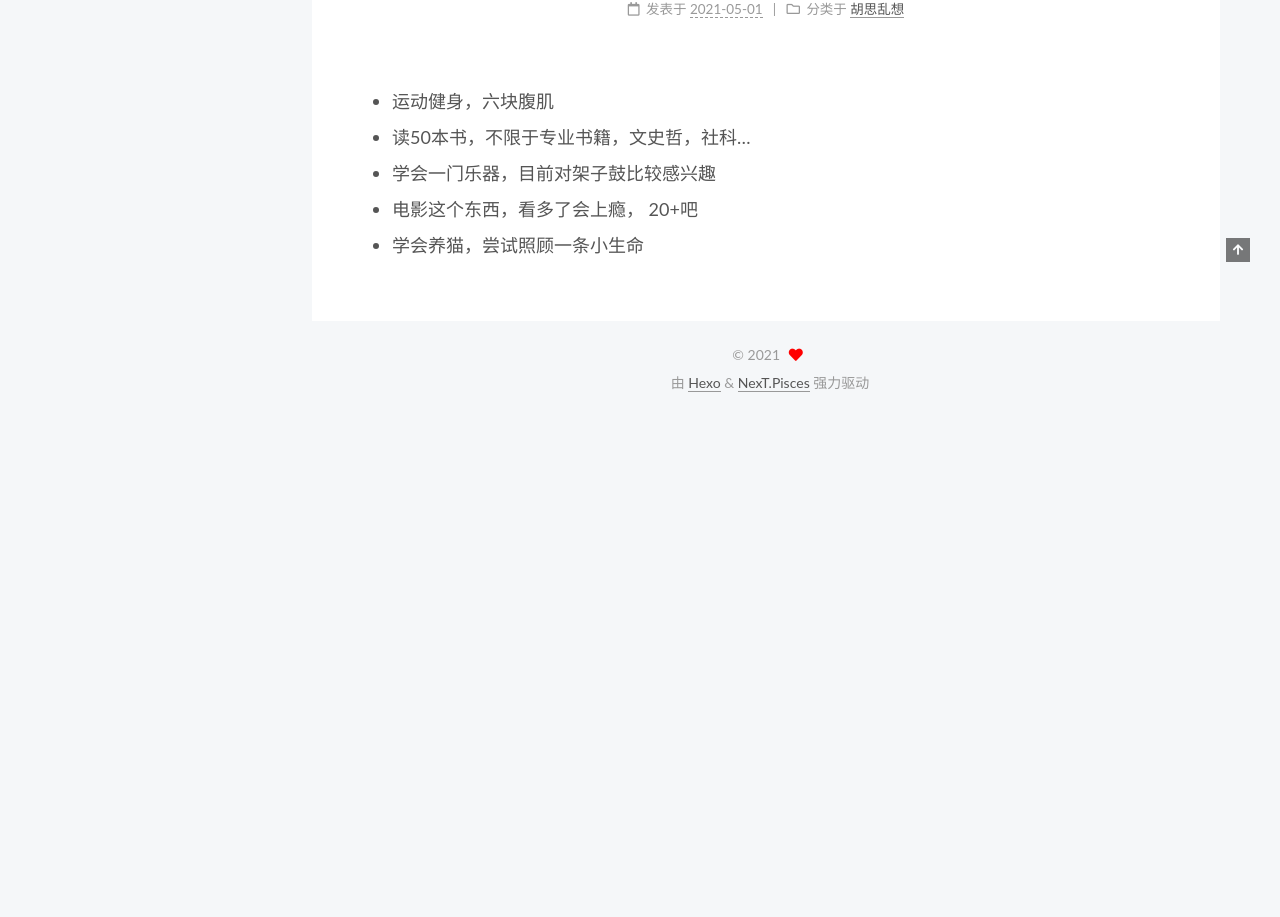
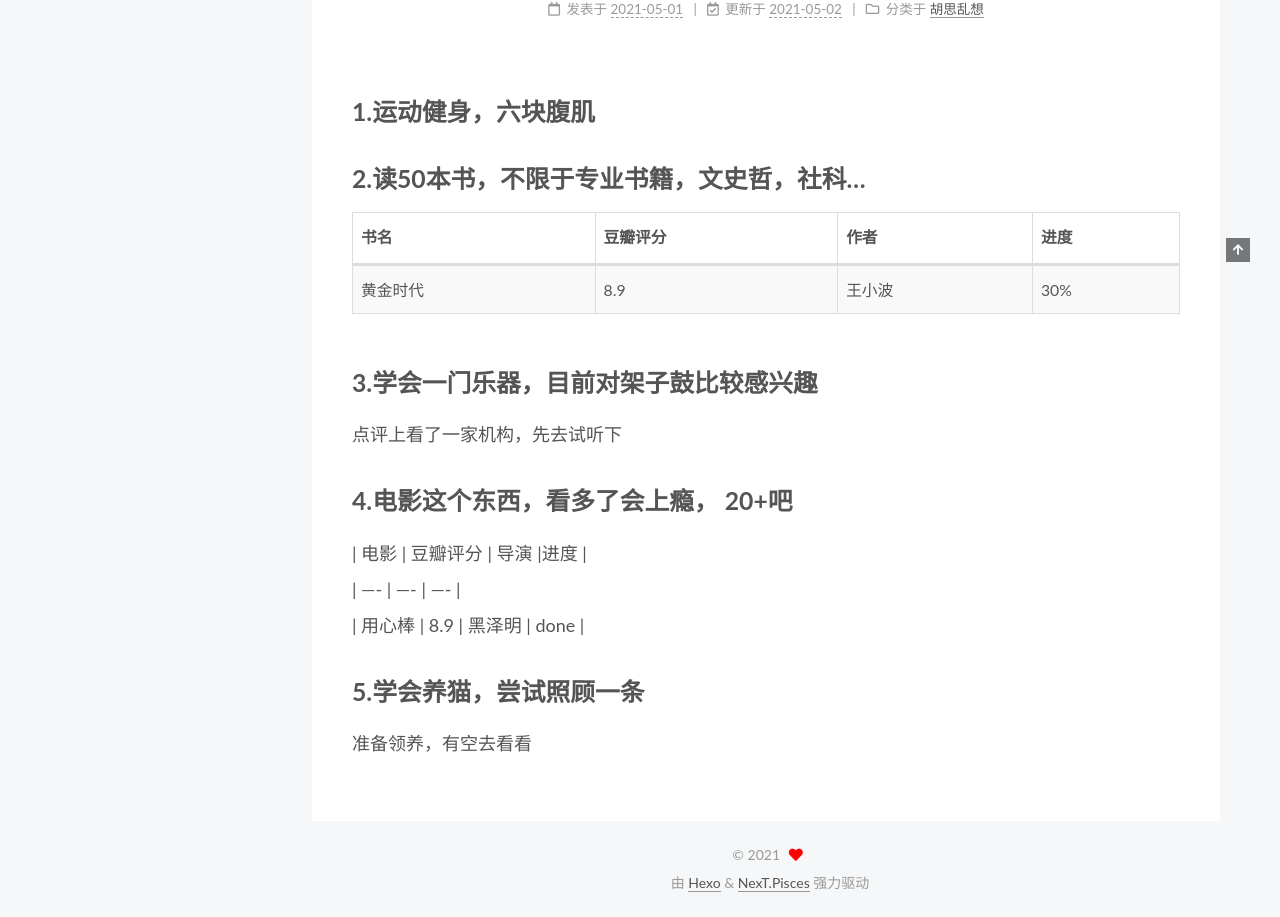
Before and after one commit to 0xc9e36/0xc9e36.github.io, a plain HTML site: page index.html in a window 1280 px wide. Shown: the part 638-1555 px from the top of the page. Before the commit the page ends 1055 px from the top, so only its background shows below. Drawn offline with Linux system fonts and the light colour scheme.

Commit message:
Site updated: 2021-05-02 12:03:47

```diff
--- a/index.html
+++ b/index.html
@@ -182,7 +182,7 @@
                   <i class="far fa-calendar-check"></i>
                 </span>
                 <span class="post-meta-item-text">更新于</span>
-                <time title="修改时间：2021-05-02 11:46:14" itemprop="dateModified" datetime="2021-05-02T11:46:14+08:00">2021-05-02</time>
+                <time title="修改时间：2021-05-02 11:52:55" itemprop="dateModified" datetime="2021-05-02T11:52:55+08:00">2021-05-02</time>
               </span>
             <span class="post-meta-item">
               <span class="post-meta-item-icon">
@@ -208,7 +208,7 @@
           <blockquote>
 <p> 那一天我二十一岁，在我一生的黄金时代。我有好多奢望。我想爱，想吃，还想在一瞬间变成天上半明半暗的云。后来我才知道，生活就是个缓慢受锤的过程，人一天天老下去，奢望也一天天消失，最后变得像挨了锤的牛一样。可是我过二十一岁生日时没有预见到这一点。我觉得自己会永远生猛下去，什么也锤不了我 </p>
 </blockquote>
-<p>今年正好25，这几年经历了父亲去世,负债，失业，考研失败，分手…… 没有什么血泪人生，我觉得自己能一直生猛下去，什么也锤不了我。</p>
+<p>今年正好25，这几年经历了父亲去世，负债，失业，考研失败，分手…… 没有什么血泪人生，我觉得自己能一直生猛下去，什么也锤不了我。</p>
 
 
     </div>
@@ -252,9 +252,15 @@
               </span>
               <span class="post-meta-item-text">发表于</span>
 
-
-              <time title="创建时间：2021-05-01 14:16:23 / 修改时间：14:57:15" itemprop="dateCreated datePublished" datetime="2021-05-01T14:16:23+08:00">2021-05-01</time>
+              <time title="创建时间：2021-05-01 14:16:23" itemprop="dateCreated datePublished" datetime="2021-05-01T14:16:23+08:00">2021-05-01</time>
             </span>
+              <span class="post-meta-item">
+                <span class="post-meta-item-icon">
+                  <i class="far fa-calendar-check"></i>
+                </span>
+                <span class="post-meta-item-text">更新于</span>
+                <time title="修改时间：2021-05-02 12:03:36" itemprop="dateModified" datetime="2021-05-02T12:03:36+08:00">2021-05-02</time>
+              </span>
             <span class="post-meta-item">
               <span class="post-meta-item-icon">
                 <i class="far fa-folder"></i>
@@ -276,13 +282,25 @@
     <div class="post-body" itemprop="articleBody">
 
 
-          <ul>
-<li>运动健身，六块腹肌</li>
-<li>读50本书，不限于专业书籍，文史哲，社科…</li>
-<li>学会一门乐器，目前对架子鼓比较感兴趣</li>
-<li>电影这个东西，看多了会上瘾， 20+吧</li>
-<li>学会养猫，尝试照顾一条小生命</li>
-</ul>
+          <h2 id="1-运动健身，六块腹肌"><a href="#1-运动健身，六块腹肌" class="headerlink" title="1.运动健身，六块腹肌"></a>1.运动健身，六块腹肌</h2><h2 id="2-读50本书，不限于专业书籍，文史哲，社科…"><a href="#2-读50本书，不限于专业书籍，文史哲，社科…" class="headerlink" title="2.读50本书，不限于专业书籍，文史哲，社科…"></a>2.读50本书，不限于专业书籍，文史哲，社科…</h2><table>
+<thead>
+<tr>
+<th>书名</th>
+<th>豆瓣评分</th>
+<th>作者</th>
+<th>进度</th>
+</tr>
+</thead>
+<tbody><tr>
+<td>黄金时代</td>
+<td>8.9</td>
+<td>王小波</td>
+<td>30%</td>
+</tr>
+</tbody></table>
+<h2 id="3-学会一门乐器，目前对架子鼓比较感兴趣"><a href="#3-学会一门乐器，目前对架子鼓比较感兴趣" class="headerlink" title="3.学会一门乐器，目前对架子鼓比较感兴趣"></a>3.学会一门乐器，目前对架子鼓比较感兴趣</h2><p>点评上看了一家机构，先去试听下</p>
+<h2 id="4-电影这个东西，看多了会上瘾，-20-吧"><a href="#4-电影这个东西，看多了会上瘾，-20-吧" class="headerlink" title="4.电影这个东西，看多了会上瘾， 20+吧"></a>4.电影这个东西，看多了会上瘾， 20+吧</h2><p>|  电影   | 豆瓣评分  | 导演  |进度 |<br>|  —-  | —-  | —-  |<br>| 用心棒  | 8.9 | 黑泽明 | done |</p>
+<h2 id="5-学会养猫，尝试照顾一条"><a href="#5-学会养猫，尝试照顾一条" class="headerlink" title="5.学会养猫，尝试照顾一条"></a>5.学会养猫，尝试照顾一条</h2><p>准备领养，有空去看看</p>
 
 
     </div>
```
Also changed, not shown: 2021/05/01/start/index.html (+31 -12 lines), 2021/05/01/the-golden-age/index.html (+5 -5 lines).
